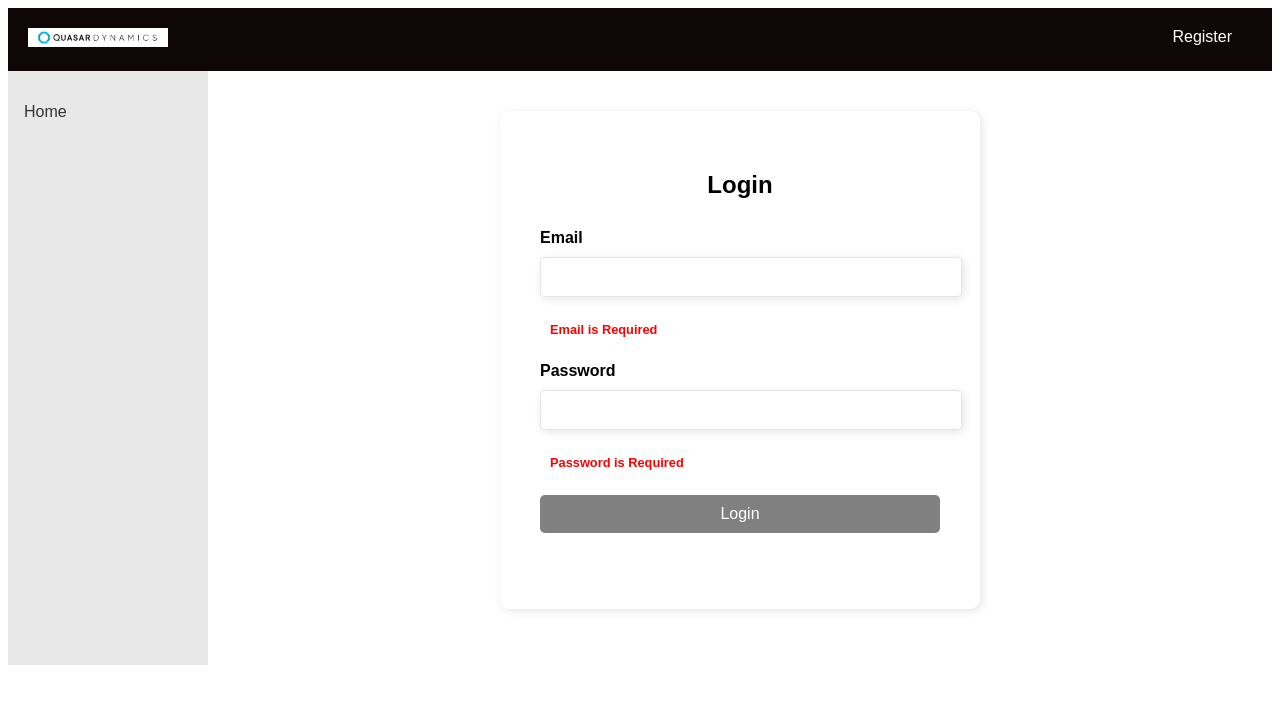
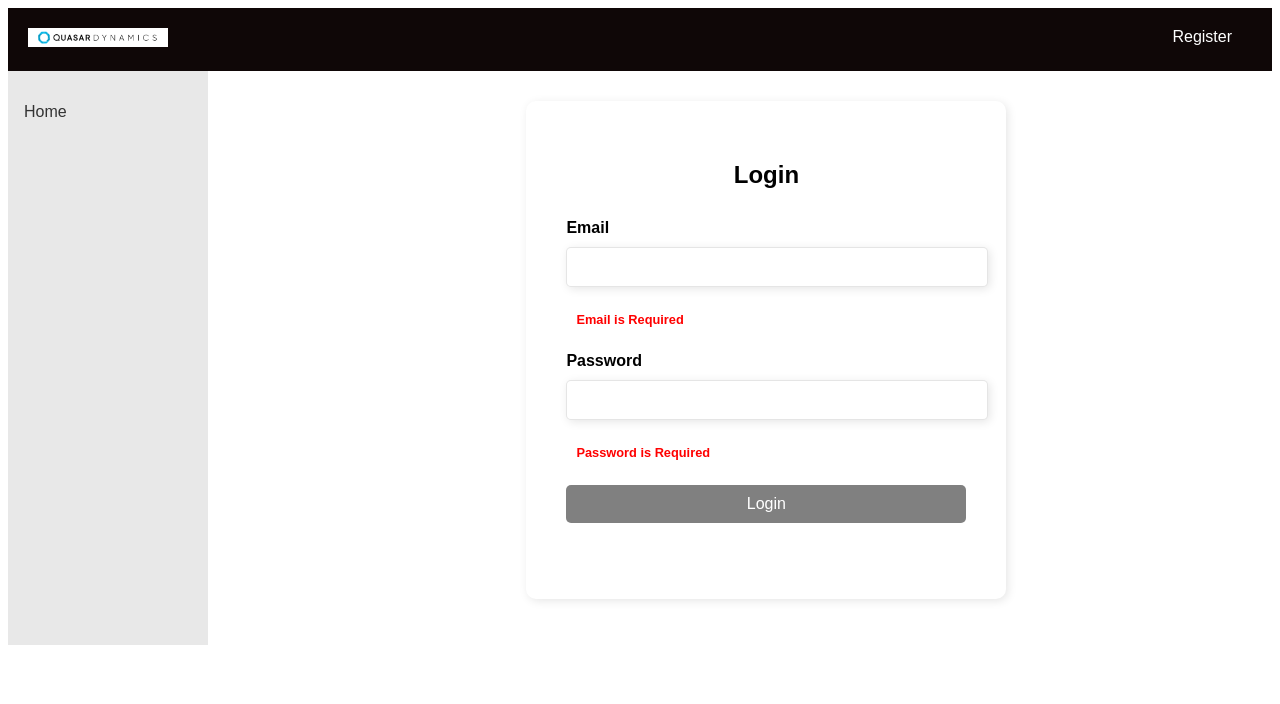
Before and after one commit to Hernanprograma/AngularCrud, an Angular app: page /login in a window 1280 px wide. Shown: the top 704 px of the page. Built offline with nearby package versions, Linux system fonts and the light colour scheme.

Commit message:
Modify to make responsive

```diff
--- a/src/app/app.component.css
+++ b/src/app/app.component.css
@@ -1,4 +1,4 @@
-body {
+/* body {
   margin: 0;
   padding: 0;
 }
@@ -11,4 +11,26 @@ main {
 section {
   padding: 20px;
   width: 100%;
+} */
+
+main {
+  display: flex;
+  font-family: Arial, sans-serif;
 }
+shared-sidebar {
+  width: 20%;
+  min-width: 200px;
+}
+section {
+  width: 80%;
+  padding: 10px;
+  box-sizing: border-box;
+}
+@media (max-width: 768px) {
+  shared-sidebar {
+    display: none;
+  }
+  section {
+    width: 100%;
+  }
+}
```
